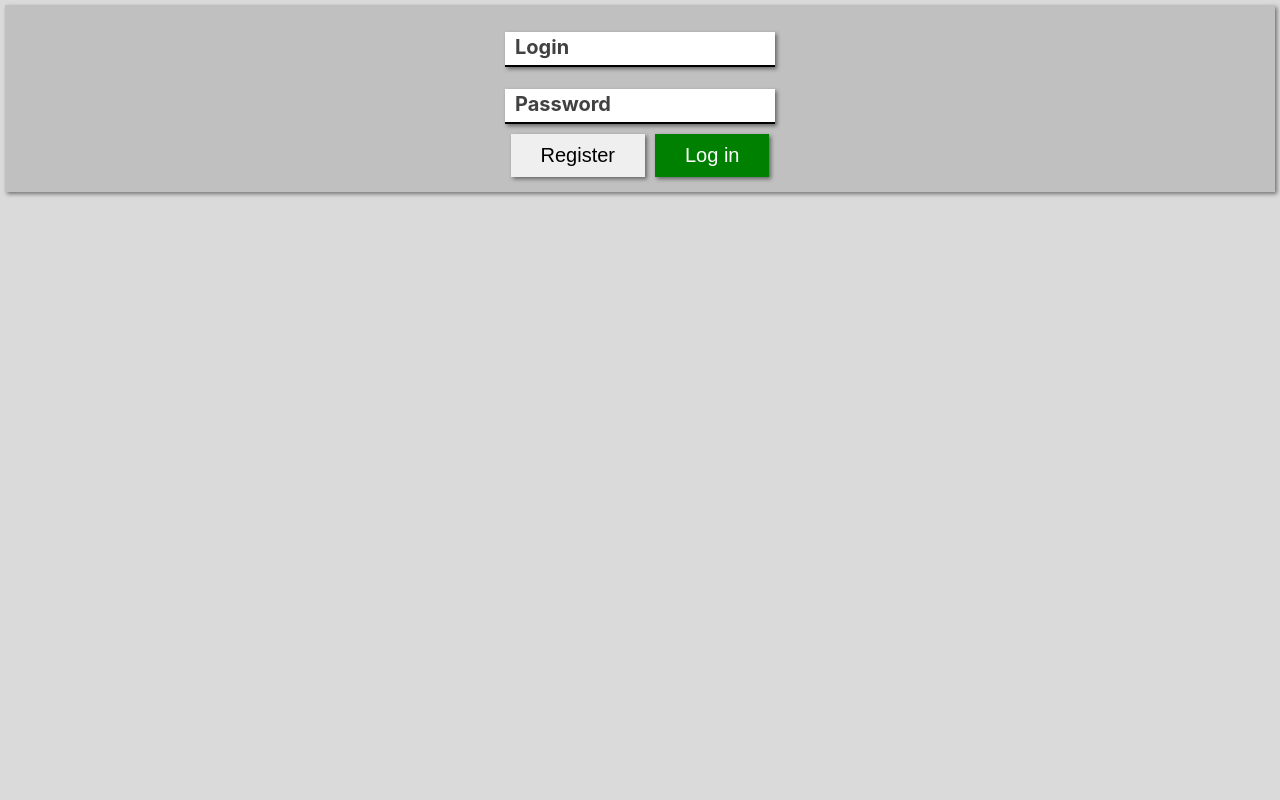
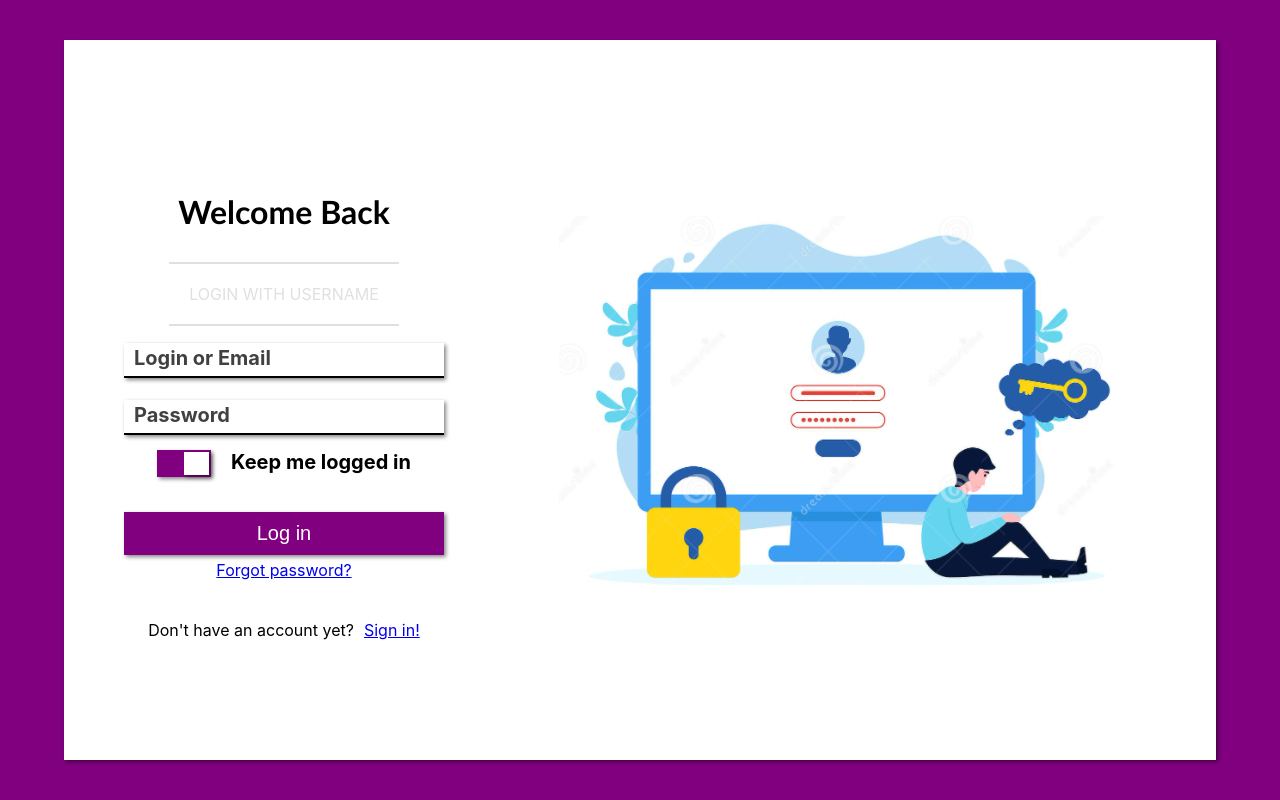
Before and after one commit to adampolek/BAS_frontend, a React (Create React App) app in the folder frontend/: page /login in a window 1280 px wide. Built offline with nearby package versions, Linux system fonts and the light colour scheme.

Commit message:
add login view

```diff
--- a/frontend/src/components/Button.js
+++ b/frontend/src/components/Button.js
@@ -4,7 +4,7 @@
 const Button = ({value='Button', theme='normal', children, onClick, width='auto', ...props}) => {
 
     return (
-        <button className={theme} style={{width: width == 'auto' ? width : width + 'px'}} onClick={onClick} {...props}>
+        <button className={theme} style={{width: width}} onClick={onClick} {...props}>
             {children != null ? children : value}
         </button>
     );
--- /dev/null
+++ b/frontend/src/components/Checkbox.js
@@ -0,0 +1,19 @@
+import React, { useState } from 'react';
+import './css/checkbox.css';
+import Row from './Row';
+
+const Checkbox = ({caption='Checkbox', checked=false, width='auto', onClick, ...props}) => {
+
+    return (
+        <Row onClick={onClick} width={width} float='left' style={{margin: "10px"}}>
+            <div className={'back' + (checked ? ' back_active' : '')}>
+                <div className={'front' + (checked ? ' front_active' : '')}></div>
+            </div>
+            <label className='caption'>
+                {caption}
+            </label>
+        </Row>
+    );
+}
+
+export default Checkbox;
--- a/frontend/src/components/Input.js
+++ b/frontend/src/components/Input.js
@@ -1,12 +1,12 @@
 import React from 'react';
 import './css/input.css';
 
-const Input = ({ label = 'Holder', error='Error', showError=false, value, type='text', width=250, ...props }) => {
+const Input = ({ caption = 'Holder', error='Error', showError=false, value, type='text', width="250px", ...props }) => {
     return (
         <div style={{margin:'5px'}}>
         <div className='group'>
-            <input style={{width: width + 'px'}} id='value' type={type} className={(showError ? 'input_error' : '') + ' input'} placeholder='text' value={value} {...props} />
-            <label for='value' className={(showError ? 'label_error' : '') + ' label'}>{label}</label>
+            <input style={{width: width}} id='value' type={type} className={(showError ? 'input_error' : '') + ' input'} placeholder='text' value={value} {...props} />
+            <label for='value' className={(showError ? 'label_error' : '') + ' label'}>{caption}</label>
         </div>
         <label hidden={!showError} for='value' className='error'>{error}</label>
         </div>
--- a/frontend/src/components/Panel.js
+++ b/frontend/src/components/Panel.js
@@ -1,9 +1,9 @@
 import React from 'react';
 import './css/panel.css';
 
-const Panel = (props) => {
+const Panel = ({width='auto', height='auto', float='center', backgroundColor= "#C0C0C0", ...props}) => {
     return (
-        <div className='panel'>
+        <div className={'panel ' + float} style={{width: width, height: height, backgroundColor: backgroundColor}}>
             {props.children}
         </div>
     )
--- a/frontend/src/components/Row.js
+++ b/frontend/src/components/Row.js
@@ -1,9 +1,9 @@
 import React from 'react';
 import './css/layout.css';
 
-const Row = ({float='center', ...props}) => {
+const Row = ({float='center', onClick, ...props}) => {
     return (
-        <div className={'row ' + float} style={props.style}>
+        <div className={'row ' + float} style={props.style} onClick={onClick}>
             {props.children}
         </div>
     );
--- a/frontend/src/components/css/button.css
+++ b/frontend/src/components/css/button.css
@@ -9,9 +9,9 @@
     font-size: 20px;
 }
 
-.normla {
-    background-color: white;
-    color: #000;
+.normal {
+    background-color: purple;
+    color: white;
 }
 
 .success {
--- /dev/null
+++ b/frontend/src/components/css/checkbox.css
@@ -0,0 +1,37 @@
+.back {
+    width: 54px;
+    height: 27px;
+    background-color: #E0E0E0;
+    border-bottom: 4px solid lighten(gray, 70%);
+    box-shadow: 2px 2px 4px #00000079;
+    transition: 0.2s;
+    cursor: pointer;
+    margin-right: 20px;
+}
+
+.front {
+    width: 25px;
+    height: 23px;
+    background-color: white;
+    border-bottom: 4px solid lighten(gray, 70%);
+    box-shadow: 2px 2px 4px #00000079;
+    position: relative;
+    top: 2px;
+    left: 2px;
+    transition: 0.2s;
+}
+
+.caption {
+    font-size: 20px;
+    font-weight: bold
+}
+
+.back_active {
+    background-color: purple;
+    transition: 0.2s;
+}
+
+.front_active {
+    left: 27px;
+    transition: 0.2s;
+}
--- a/frontend/src/components/css/panel.css
+++ b/frontend/src/components/css/panel.css
@@ -1,7 +1,11 @@
 .panel {
     background-color: #C0C0C0;
     margin: 5px;
-    padding: 10px;
     border-bottom: 4px solid lighten(gray, 70%);
     box-shadow: 2px 2px 4px #00000079;
 }
+
+.center {
+    margin: auto;
+    justify-content: center;
+}
--- a/frontend/src/views/Login.js
+++ b/frontend/src/views/Login.js
@@ -1,22 +1,57 @@
-import React from 'react';
+import React, { useState } from 'react';
 import Button from '../components/Button';
 import Col from '../components/Col';
 import Input from '../components/Input';
 import Panel from '../components/Panel';
 import Row from '../components/Row';
+import logo from '../resources/login_background.png'
+import Checkbox from '../components/Checkbox'
 
 const Login = (props) => {
+    const [check, setCheck] = useState(true);
     return (
-        <div>
-            <Panel>
-                <Col>
-                    <Input label='Login' />
-                    <Input label='Password' />
-                    <Row>
-                        <Button value='Register'/>
-                        <Button value='Log in' theme='success'/>
-                    </Row>
-                </Col>
+        <div style={{ height: "100%", width: "100%", position: "absolute", backgroundColor: "purple" }}>
+            <Panel width={"100%"} height={"100%"} backgroundColor={"purple"}>
+                <Panel width={"90%"} height={"90%"} backgroundColor={"white"}>
+                    <Col>
+                        <Row>
+                            <h1 style={{ fontFamily: "Trebuchet MS", padding: "10px" }}>
+                                Welcome Back
+                            </h1>
+                        </Row>
+                        <Row>
+                            <div style={{ backgroundColor: "#E0E0E0", height: '2px', width: '100%' }}></div>
+                            <label style={{ padding: "20px", color: "#E0E0E0" }}>
+                                LOGIN WITH USERNAME
+                            </label>
+                            <div style={{ backgroundColor: "#E0E0E0", height: '2px', width: '100%' }}></div>
+                        </Row>
+                        <Input caption='Login or Email' width="300px" />
+                        <Input caption='Password' width="300px" type='password' />
+                        <Row float='left' width='100%'>
+                        <Checkbox caption="Keep me logged in" width='100%' checked={check} onClick={() => setCheck(!check)} />
+                        </Row>
+                        <Row style={{ width: "100%", paddingTop: "20px" }}>
+                            <Button value='Log in' width={"100%"} />
+                        </Row>
+                        <Row>
+                            <a href="#">
+                                Forgot password?
+                                </a>
+                        </Row>
+                        <Row style={{ paddingTop: "40px" }}>
+                            <label style={{ marginRight: "10px" }}>
+                                Don't have an account yet?
+                            </label>
+                            <a href="#">
+                                Sign in!
+                            </a>
+                        </Row>
+                    </Col>
+                    <Col>
+                        <img src={logo} alt="House image"></img>
+                    </Col>
+                </Panel>
             </Panel>
         </div>
     )
```
Also changed, not shown: frontend/src/resources/login_background.png (added).
